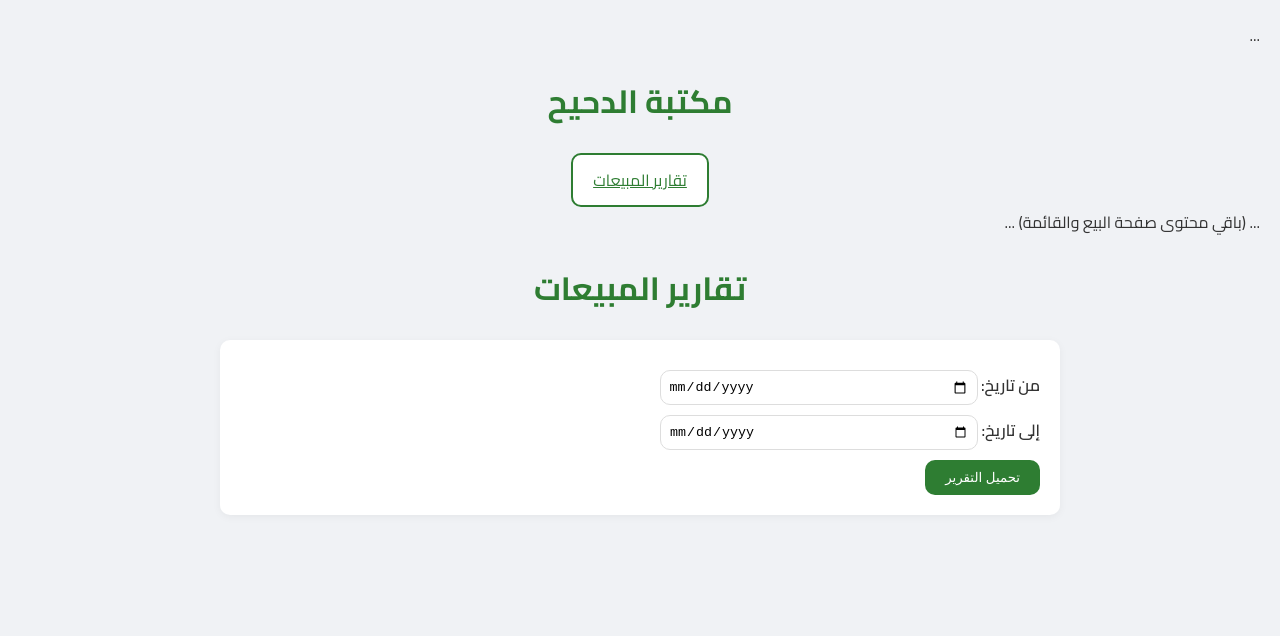
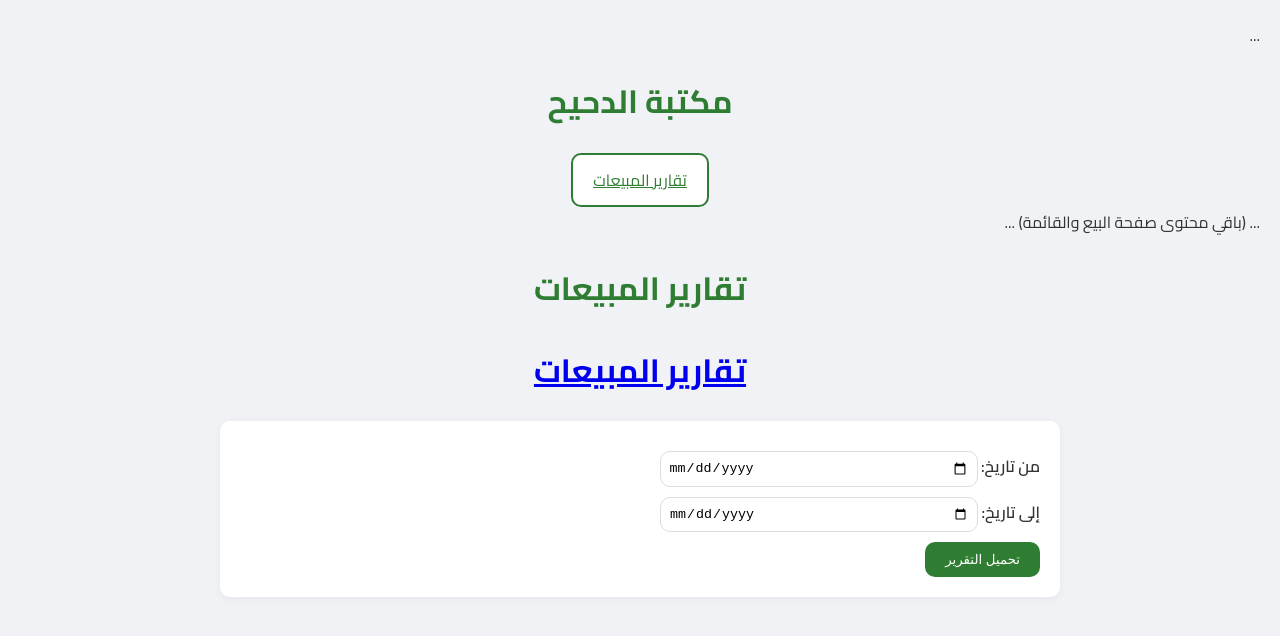
Before and after one commit to eldahhih/el, a plain HTML site: page reports.html in a window 1280 px wide. Drawn offline with Linux system fonts and the light colour scheme.

Commit message:
Update reports.html

```diff
--- a/reports.html
+++ b/reports.html
@@ -36,6 +36,8 @@
 </head>
 <body>
   <h1>تقارير المبيعات</h1>
+  <h1><a href="index.html">تقارير المبيعات</a></h1>
+
   <div class="card">
     <label>من تاريخ: <input type="date" id="startDate" /></label>
     <label>إلى تاريخ: <input type="date" id="endDate" /></label>
```
